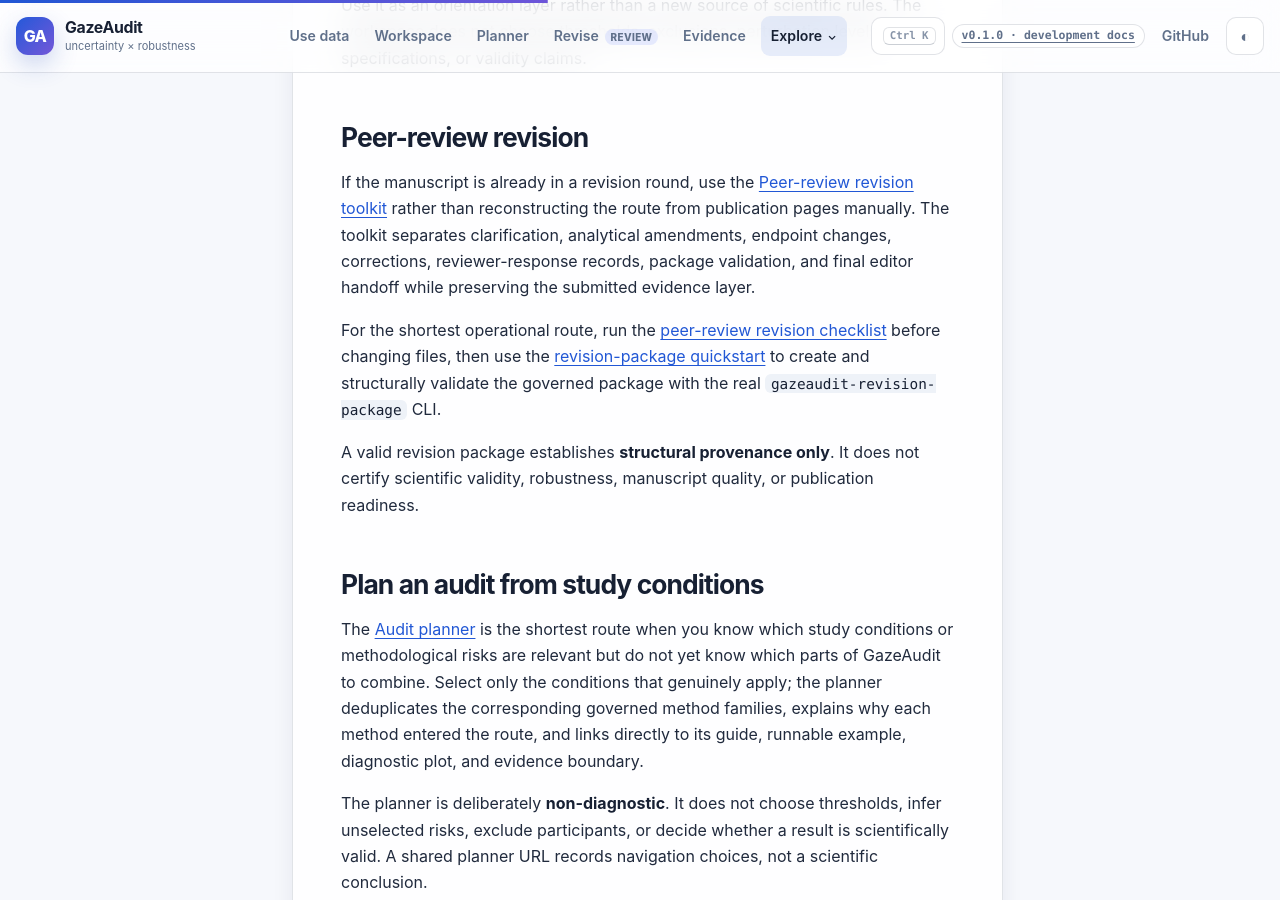
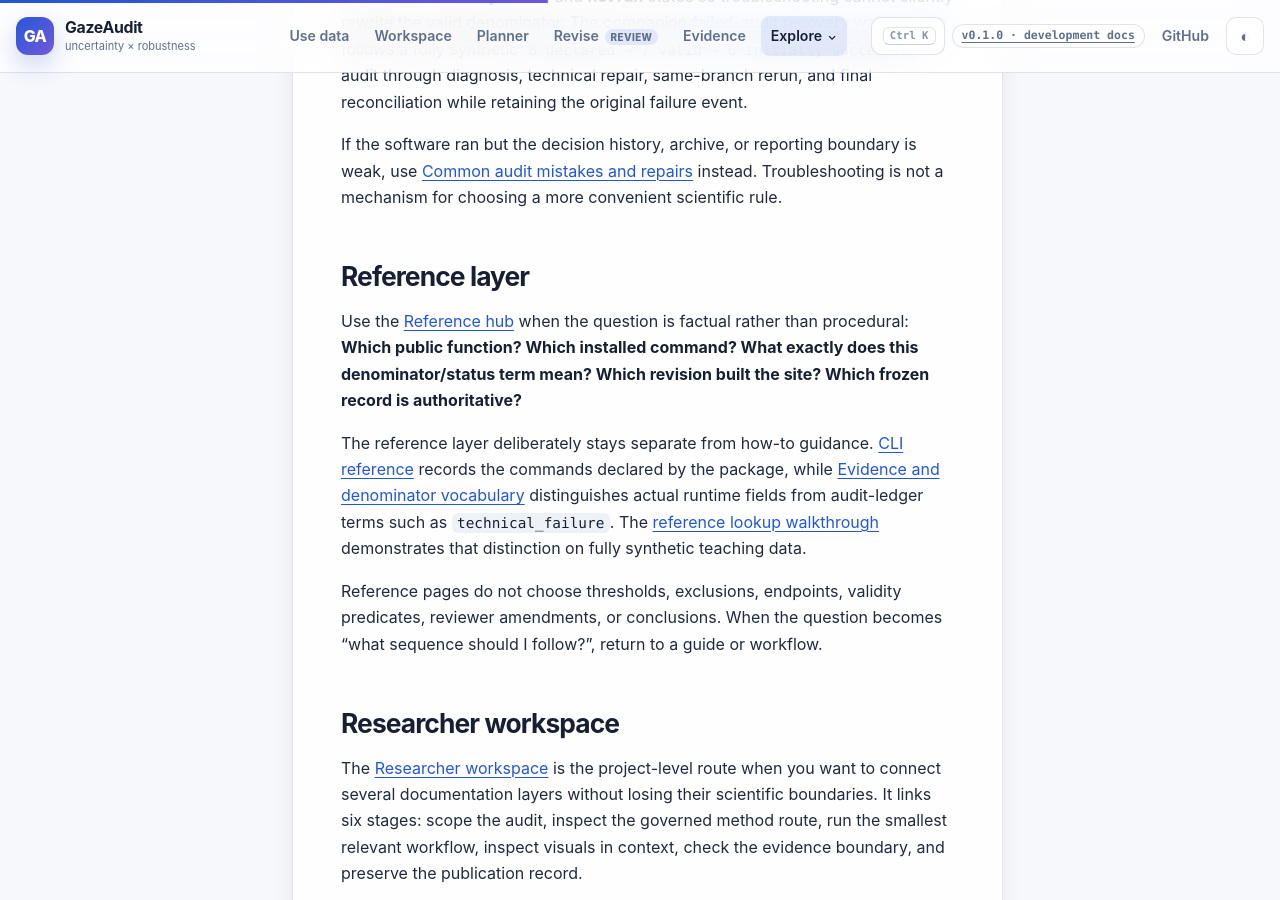
Before and after one commit to stefanosbalaskas/GazeAudit, a Jekyll site: the page built from docs/index.md, in a window 1280 px wide and 900 px high, scrolled down 4088 px. Built offline with Jekyll 4.4.1, drawn with Linux system fonts in a browser that asks for light colours; some of the changed text lies outside the part shown.

Commit message:
docs: add reference discovery routes

```diff
--- a/docs/index.md
+++ b/docs/index.md
@@ -28,6 +28,11 @@
 Use <a href="guides/troubleshooting/">Troubleshooting GazeAudit</a> to route the symptom to the environment, source/schema, structural-QC, measurement, specification-execution, endpoint, or provenance layer. Then work through the <a href="examples/failed-audit-recovery/">failed-audit recovery walkthrough</a> to see how a valid technical failure is preserved, repaired, rerun, and reconciled without silently shrinking the denominator.
 </div>
 
+<div class="callout info">
+<strong>Already know the task and just need the exact contract?</strong>
+Use the <a href="reference/">Reference hub</a> for public API contracts, installed CLI commands, evidence/denominator vocabulary, documentation provenance, validation authority, citation, and release identity. The <a href="examples/reference-lookup-workflow/">reference lookup walkthrough</a> shows how to move between those factual references without turning them into scientific decision rules.
+</div>
+
 Use **Ctrl/Cmd + K** anywhere on the site to search methods, workflows, examples, evidence pages, and reference material. The search catalog is generated from documentation metadata at build time, so new documented routes do not require a second hand-maintained index.
 
 ## Start here
@@ -56,6 +61,10 @@
 | Inspect real validation outcomes | [Case studies](case-studies/) |
 | Create deterministic publication evidence | [Publication audits](guides/publication-audits/) |
 | Connect BIDS, pymovements, pEYES, or custom backends | [Interoperability](guides/interoperability/) |
+| Look up an exact API, CLI, status, provenance, or release contract | [Reference hub](reference/) |
+| Check installed console commands and exact revision-package syntax | [CLI reference](reference/cli-reference/) |
+| Check declared/valid/failure denominator terminology | [Evidence vocabulary](reference/evidence-vocabulary/) |
+| Practise finding an exact contract without rereading a workflow | [Reference lookup walkthrough](examples/reference-lookup-workflow/) |
 | Find the right public function | [API map](reference/api-map/) |
 
 ## Guided next step
@@ -73,6 +82,14 @@
 The symptom router separates **invalid before execution**, **valid and successful**, **valid but technically failed**, and **not run** states so troubleshooting cannot silently rewrite the valid denominator. The companion [failed-audit recovery walkthrough](examples/failed-audit-recovery/) follows a fully synthetic `8 declared → 7 valid → 6 initially successful` audit through diagnosis, technical repair, same-branch rerun, and final reconciliation while retaining the original failure event.
 
 If the software ran but the decision history, archive, or reporting boundary is weak, use [Common audit mistakes and repairs](guides/common-audit-mistakes/) instead. Troubleshooting is not a mechanism for choosing a more convenient scientific rule.
+
+## Reference layer
+
+Use the [Reference hub](reference/) when the question is factual rather than procedural: **Which public function? Which installed command? What exactly does this denominator/status term mean? Which revision built the site? Which frozen record is authoritative?**
+
+The reference layer deliberately stays separate from how-to guidance. [CLI reference](reference/cli-reference/) records the commands declared by the package, while [Evidence and denominator vocabulary](reference/evidence-vocabulary/) distinguishes actual runtime fields from audit-ledger terms such as `technical_failure`. The [reference lookup walkthrough](examples/reference-lookup-workflow/) demonstrates that distinction on fully synthetic teaching data.
+
+Reference pages do not choose thresholds, exclusions, endpoints, validity predicates, reviewer amendments, or conclusions. When the question becomes “what sequence should I follow?”, return to a guide or workflow.
 
 ## Researcher workspace
 
@@ -185,6 +202,7 @@
 
 For deeper provenance or publication operations, use the existing authoritative records:
 
+- [Reference hub](reference/) — API, CLI, vocabulary, provenance, validation, citation, and release lookup.
 - [Scientific methods](SCIENTIFIC_METHODS.html)
 - [Validation matrix](VALIDATION_MATRIX.html)
 - [Citation and reuse](CITATION_AND_REUSE.html)
```
